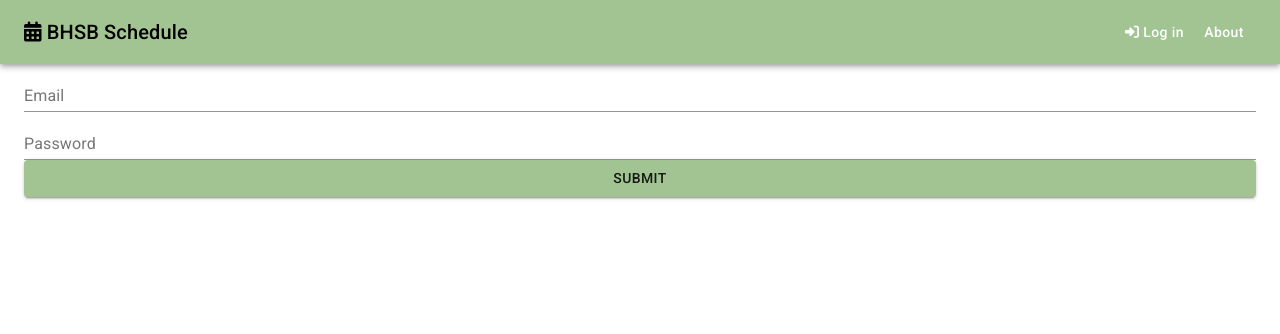
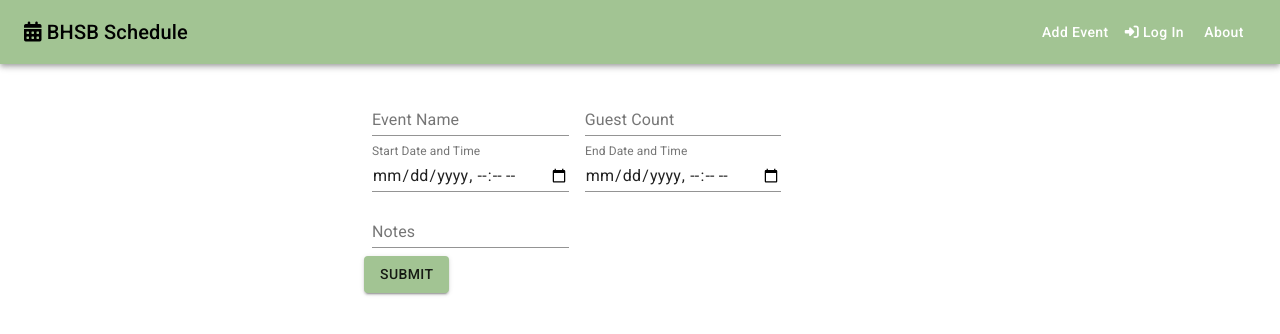
Before and after one commit to shylton/bhsb-schedule, a React (Create React App) app in the folder client/: page /new_event in a window 1280 px wide. Shown: the top 334 px of the page. Built offline with nearby package versions, Linux system fonts and the light colour scheme; no server answers.

Commit message:
add event form started

```diff
--- a/client/src/App.js
+++ b/client/src/App.js
@@ -12,10 +12,8 @@ function App() {
   const [events, setEvents] = useState([])
   useEffect(() => {
     axios.get('/api/events').then(res => {
-      console.log(res.data)
       setEvents(res.data)
     })
-    console.log(events)
   // eslint-disable-next-line react-hooks/exhaustive-deps
   }, [])
 
--- a/client/src/components/Navbar.js
+++ b/client/src/components/Navbar.js
@@ -28,8 +28,13 @@ export default function Navbar({ title, icon }) {
     const initLinks = (
         <React.Fragment>
             <Button>
+                <Link to="/new_event" className={classes.navbarLink}>
+                    Add Event
+                </Link>
+            </Button>
+            <Button>
                 <Link to="/login" className={classes.navbarLink}>
-                    <i className="fas fa-sign-in-alt"></i> Log in
+                    <i className="fas fa-sign-in-alt"></i> Log In
                 </Link>
             </Button>
             <Button>
--- a/client/src/views/CreateEvent.js
+++ b/client/src/views/CreateEvent.js
@@ -1,25 +1,46 @@
 import React from 'react'
 import { useFormik } from 'formik'
 import * as yup from 'yup'
+import { makeStyles } from '@material-ui/core/styles'
+
 import Button from '@material-ui/core/Button'
 import TextField from '@material-ui/core/TextField'
+import { Container } from '@material-ui/core'
 
-const validationSchema = yup.object({
-    email: yup
-        .string('Enter your email')
-        .email('Enter a valid email')
-        .required('Email is required'),
-    password: yup
-        .string('Enter your password')
-        .min(8, 'Password should be of minimum 8 characters length')
-        .required('Password is required'),
+const useStyles = makeStyles((theme) => ({
+    root: {
+        marginTop: theme.spacing(3),
+        display: 'flex',
+        flexWrap: 'wrap',
+    },
+    textField: {
+        marginLeft: theme.spacing(1),
+        marginRight: theme.spacing(1),
+        marginBottom: theme.spacing(1),
+        width: '25ch',
+    },
+}))
+
+const validationSchema = yup.object().shape({
+    name: yup
+        .string('Event Name')
+        .required('An event name is required.'),
+    guest_count: yup.number().positive().integer(),
+    start: yup.date().required('Required field').nullable(),
+    end: yup.date().required().min(
+        yup.ref('start', 'end time must be after start time')
+    ).nullable(),
+    notes: yup.string('Notes')
 })
 
+/**
+ * Create Event Component
+ */
 const CreateEvent = () => {
+    const classes = useStyles()
     const formik = useFormik({
         initialValues: {
-            email: '',
-            password: '',
+            name: '',
         },
         validationSchema: validationSchema,
         onSubmit: (values) => {
@@ -28,34 +49,77 @@ const CreateEvent = () => {
     })
 
     return (
+        <Container className={classes.root} maxWidth="sm">
+            <form onSubmit={formik.handleSubmit}>
                 <div>
-            <form onSubmit={formik.handleSubmit}>
                     <TextField
-                    fullWidth
-                    id="email"
-                    name="email"
-                    label="Email"
-                    value={formik.values.email}
+                        id="name"
+                        name="name"
+                        label="Event Name"
+                        className={classes.textField}
+                        value={formik.values.name}
                         onChange={formik.handleChange}
-                    error={formik.touched.email && Boolean(formik.errors.email)}
-                    helperText={formik.touched.email && formik.errors.email}
+                        error={formik.touched.name && Boolean(formik.errors.name)}
+                        helperText={formik.touched.name && formik.errors.name}
                     />
                     <TextField
-                    fullWidth
-                    id="password"
-                    name="password"
-                    label="Password"
-                    type="password"
-                    value={formik.values.password}
+                        id="guest_count"
+                        name="guest_count"
+                        type="number"
+                        label="Guest Count"
+                        className={classes.textField}
+                        value={formik.values.guest_count}
                         onChange={formik.handleChange}
-                    error={formik.touched.password && Boolean(formik.errors.password)}
-                    helperText={formik.touched.password && formik.errors.password}
+                        error={formik.touched.guest_count && Boolean(formik.errors.guest_count)}
+                        helperText={formik.touched.guest_count && formik.errors.guest_count}
                     />
-                <Button color="primary" variant="contained" fullWidth type="submit">
+                </div>
+                <div>
+                    <TextField
+                        id="start"
+                        name="start"
+                        label="Start Date and Time"
+                        type="datetime-local"
+                        className={classes.textField}
+                        InputLabelProps={{
+                            shrink: true,
+                        }}
+                        value={formik.values.start}
+                        onChange={formik.handleChange}
+                        error={formik.touched.start && Boolean(formik.errors.start)}
+                        helperText={formik.touched.start && formik.errors.start}
+                    />
+                    <TextField
+                        id="end"
+                        name="end"
+                        label="End Date and Time"
+                        type="datetime-local"
+                        className={classes.textField}
+                        InputLabelProps={{
+                            shrink: true,
+                        }}
+                        value={formik.values.end}
+                        onChange={formik.handleChange}
+                        error={formik.touched.end && Boolean(formik.errors.end)}
+                        helperText={formik.touched.end && formik.errors.end}
+                    />
+                </div>
+                <div>
+                    <TextField
+                        multiline
+                        id="notes"
+                        name="notes"
+                        label="Notes"
+                        className={classes.textField}
+                        value={formik.values.notes}
+                        onChange={formik.handleChange}
+                    />
+                </div>
+                <Button color="primary" variant="contained" type="submit">
                     Submit
                 </Button>
             </form>
-        </div>
+        </Container>
     )
 }
 
```
Also changed, not shown: 1 other file (tests, documents, lock files or other folders). Lines whose indentation alone changed are shown as unchanged.
